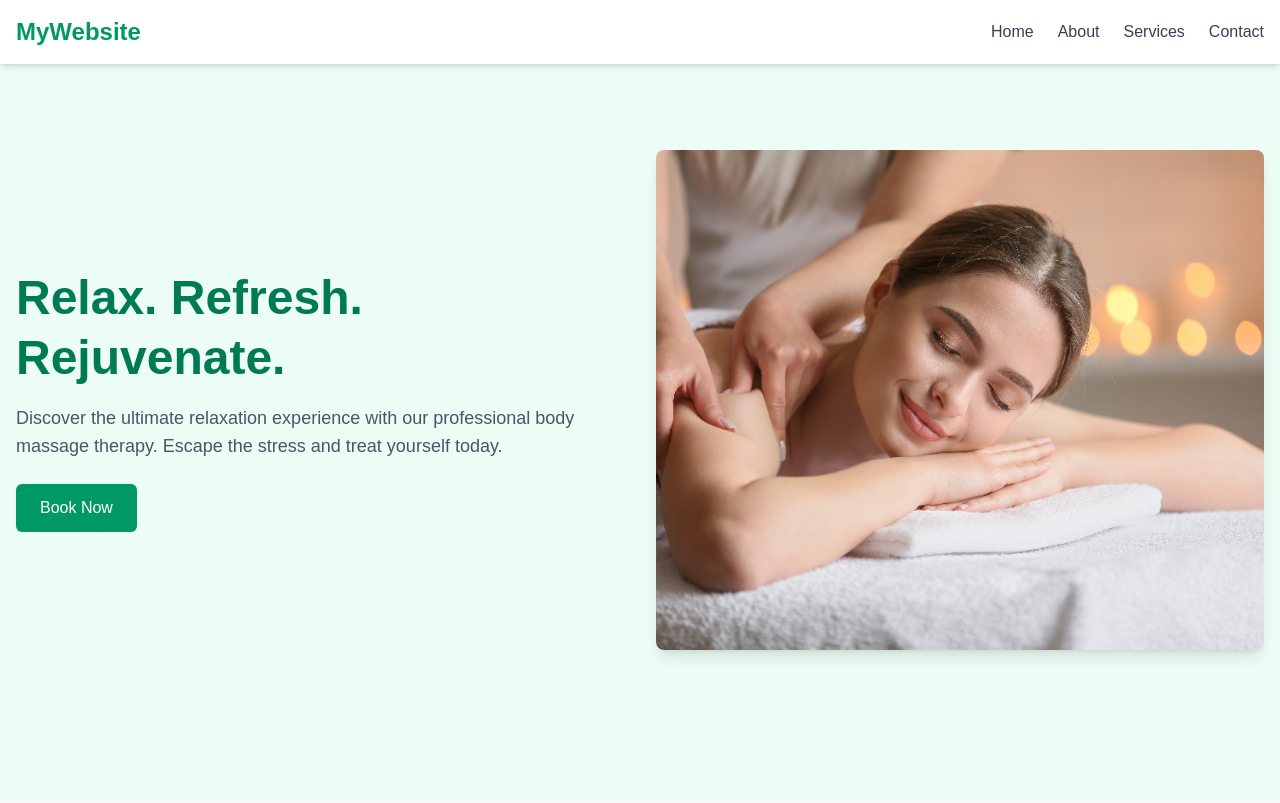
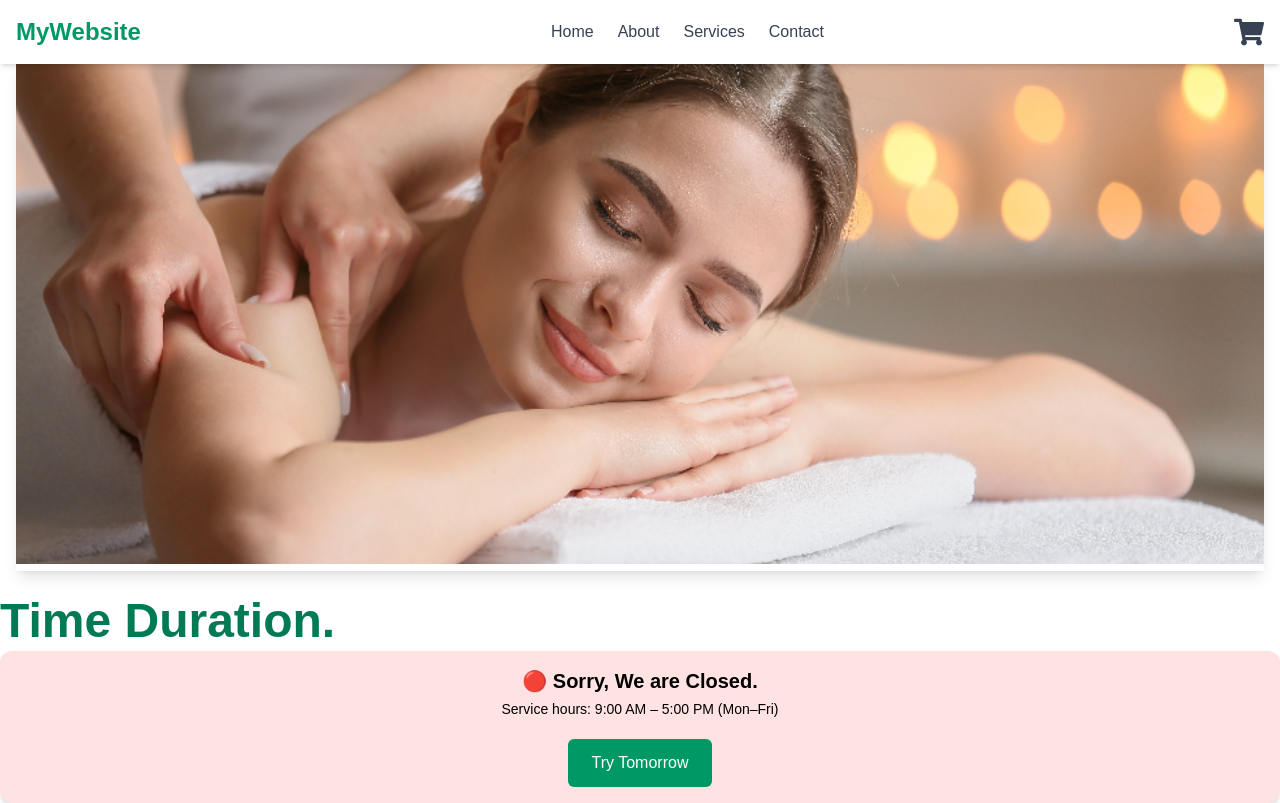
Before and after one commit to lokondey72/spa, a Next.js app: page / in a window 1280 px wide. Shown: the top 803 px of the page. Built offline with nearby package versions, Linux system fonts and the light colour scheme; grey boxes are pictures that could not be loaded.

Commit message:
2nd commit

```diff
--- a/package.json
+++ b/package.json
@@ -14,7 +14,9 @@
     "next": "15.2.4",
     "react": "^19.0.0",
     "react-dom": "^19.0.0",
-    "react-icons": "^5.5.0"
+    "react-icons": "^5.5.0",
+    "react-slick": "^0.30.3",
+    "slick-carousel": "^1.8.1"
   },
   "devDependencies": {
     "@eslint/eslintrc": "^3",
--- a/src/app/about/page.js
+++ b/src/app/about/page.js
@@ -4,7 +4,7 @@ import GoogleMap from "@/componants/GoogleMap";
 
 export default function AboutPage() {
   return (
-    <section className="bg-white min-h-screen py-20 px-4">
+    <section className="min-h-screen py-20 px-4">
       <div className="max-w-6xl mx-auto grid grid-cols-1 md:grid-cols-2 gap-10 items-center">
         {/* Text Section */}
         <div>
--- a/src/app/layout.js
+++ b/src/app/layout.js
@@ -2,6 +2,8 @@ import { Geist, Geist_Mono } from "next/font/google";
 import "./globals.css";
 import Navbar from "@/componants/Navber";
 import Footer from "@/componants/Footer";
+import "slick-carousel/slick/slick.css";
+import "slick-carousel/slick/slick-theme.css";
 
 const geistSans = Geist({
   variable: "--font-geist-sans",
--- a/src/app/page.js
+++ b/src/app/page.js
@@ -2,12 +2,14 @@ import Banner from "@/componants/Banner";
 import Image from "next/image";
 import ServicesPage from "./services/page";
 import AboutPage from "./about/page";
+import TimeDuration from "@/componants/TimeDuration";
 
 export default function Home() {
   return (
     <main>
       <div>
         <Banner />
+        <TimeDuration />
         <ServicesPage />
         <AboutPage />
       </div>
--- /dev/null
+++ b/src/app/product/page.js
@@ -0,0 +1,57 @@
+"use client";
+
+import Head from "next/head";
+import Image from "next/image";
+
+export default function ProductPage() {
+  return (
+    <>
+      <Head>
+        <title>ShopEase | Wireless Headphones</title>
+        <meta
+          name="description"
+          content="Premium wireless headphones with noise-cancellation and 30-hour battery life."
+        />
+      </Head>
+
+      <main className="min-h-screen bg-gray-50 pt-20 px-4 sm:px-6 lg:px-20">
+        <div className="max-w-6xl mx-auto grid grid-cols-1 md:grid-cols-2 gap-10 items-start">
+          {/* Product Image */}
+          <div className="w-full relative h-96 md:h-[500px] rounded-2xl overflow-hidden shadow-lg">
+            <Image
+              src="/product.jpg"
+              alt="Wireless Headphones"
+              fill
+              className="object-cover"
+              priority
+            />
+          </div>
+
+          {/* Product Info */}
+          <div className="w-full">
+            <h1 className="text-3xl font-bold mb-4 text-gray-800">
+              Wireless Noise-Cancelling Headphones
+            </h1>
+            <p className="text-gray-600 mb-6">
+              Elevate your audio experience with immersive sound, all-day
+              comfort, and long-lasting battery life.
+            </p>
+            <div className="text-2xl font-bold text-rose-600 mb-6">$149.99</div>
+            <button className="bg-rose-600 text-white px-6 py-3 rounded-full font-semibold hover:bg-rose-700 transition">
+              Add to Cart
+            </button>
+
+            {/* Specs */}
+            <ul className="mt-8 text-gray-700 text-sm space-y-2 list-disc list-inside">
+              <li>Bluetooth 5.2</li>
+              <li>Active Noise Cancellation</li>
+              <li>Up to 30 Hours Battery</li>
+              <li>USB-C Fast Charging</li>
+              <li>Touch Controls</li>
+            </ul>
+          </div>
+        </div>
+      </main>
+    </>
+  );
+}
--- a/src/app/services/page.js
+++ b/src/app/services/page.js
@@ -38,7 +38,7 @@ const services = [
 
 export default function ServicesPage() {
   return (
-    <section className="bg-gray-50 min-h-screen py-20 px-4">
+    <section className="min-h-screen py-20 px-4">
       <div className="max-w-6xl mx-auto text-center">
         <h2 className="text-4xl font-bold text-emerald-700 mb-4">Our Services</h2>
         <p className="text-gray-600 mb-12">
--- a/src/componants/Banner.js
+++ b/src/componants/Banner.js
@@ -1,43 +1,47 @@
 "use client";
 
 import Image from "next/image";
-import Link from "next/link";
+import Slider from "react-slick";
+import "slick-carousel/slick/slick.css";
+import "slick-carousel/slick/slick-theme.css";
 
 export default function Banner() {
+  const settings = {
+    dots: true,
+    infinite: true,
+    autoplay: true,
+    autoplaySpeed: 3000,
+    speed: 1000,
+    slidesToShow: 1,
+    slidesToScroll: 1,
+    arrows: false,
+    pauseOnHover: true,
+  };
+
+  const slides = [
+    { id: 1, image: "/massage-therapy-img.jpg", alt: "Slide 1" },
+    { id: 2, image: "/spa-massage_img.jpg", alt: "Slide 2" },
+    { id: 3, image: "/massage-therapy-img.jpg", alt: "Slide 3" },
+  ];
+
   return (
-    <section className="bg-emerald-50 min-h-screen flex items-center">
-      <div className="max-w-7xl mx-auto px-4 py-16 grid md:grid-cols-2 gap-8 items-center">
-        {/* Text Content */}
-        <div>
-          <h1 className="text-4xl md:text-5xl font-bold text-emerald-700 leading-tight">
-            Relax. Refresh. Rejuvenate.
-          </h1>
-          <p className="mt-4 text-lg text-gray-600">
-            Discover the ultimate relaxation experience with our professional
-            body massage therapy. Escape the stress and treat yourself today.
-          </p>
-
-          <div className="mt-6">
-            <Link
-              href="/book"
-              className="inline-block bg-emerald-600 text-white px-6 py-3 rounded-md hover:bg-emerald-700 transition"
-            >
-              Book Now
-            </Link>
-          </div>
-        </div>
-
-        {/* Image Section */}
-        <div className="relative w-full h-80 md:h-[500px]">
-          <Image
-            src="/spa-massage_img.jpg"
-            alt="Massage therapy"
-            layout="fill"
-            objectFit="cover"
-            className="rounded-lg shadow-lg"
-            priority
-          />
-        </div>
+    <section className="w-full max-w-7xl mx-auto px-4 pt-16">
+      <div className="overflow-hidden shadow-lg">
+        <Slider {...settings}>
+          {slides.map((slide) => (
+            <div key={slide.id}>
+              <div className="relative w-full h-[250px] sm:h-[350px] md:h-[500px]">
+                <Image
+                  src={slide.image}
+                  alt={slide.alt}
+                  fill
+                  className="object-cover"
+                  priority
+                />
+              </div>
+            </div>
+          ))}
+        </Slider>
       </div>
     </section>
   );
--- a/src/componants/Navber.js
+++ b/src/componants/Navber.js
@@ -1,17 +1,18 @@
-'use client';
+"use client";
 
-import { useState } from 'react';
-import Link from 'next/link';
-import { Menu, X } from 'lucide-react'; // Install lucide-react or use another icon set
+import Link from "next/link";
+import { useState } from "react";
+import { FaShoppingCart } from "react-icons/fa";
+import { Menu, X } from "lucide-react"; // Install lucide-react or use another icon set
 
 export default function Navbar() {
   const [isOpen, setIsOpen] = useState(false);
 
   const links = [
-    { name: 'Home', href: '/' },
-    { name: 'About', href: '/about' },
-    { name: 'Services', href: '/services' },
-    { name: 'Contact', href: '/contact' },
+    { name: "Home", href: "/" },
+    { name: "About", href: "/about" },
+    { name: "Services", href: "/services" },
+    { name: "Contact", href: "/contact" },
   ];
 
   return (
@@ -34,6 +35,9 @@ export default function Navbar() {
             </Link>
           ))}
         </nav>
+        <Link href="/choice" className="text-3xl text-gray-700 hover:text-emerald-600 transition-colors">
+        <FaShoppingCart  />
+        </Link>
 
         {/* Mobile Menu Button */}
         <button
--- /dev/null
+++ b/src/componants/OpenStatus.js
@@ -0,0 +1,65 @@
+"use client";
+
+import React, { useEffect, useState } from "react";
+import Link from "next/link";
+
+const OpenStatus = () => {
+  // Set opening and closing time (24-hour format)
+  const openingHour = 9; // 9 AM
+  const closingHour = 17; // 5 PM
+
+  // Set days open (0 = Sunday, 6 = Saturday)
+  const openDays = [1, 2, 3, 4, 5,6]; // Monday to Friday
+
+  const [isOpen, setIsOpen] = useState(false);
+
+  useEffect(() => {
+    const checkOpenStatus = () => {
+      const now = new Date();
+      const currentHour = now.getHours();
+      const currentDay = now.getDay();
+
+      const openNow =
+        openDays.includes(currentDay) &&
+        currentHour >= openingHour &&
+        currentHour < closingHour;
+
+      setIsOpen(openNow);
+    };
+
+    checkOpenStatus();
+
+    // Optional: update every minute
+    const interval = setInterval(checkOpenStatus, 60000);
+    return () => clearInterval(interval);
+  }, []);
+
+  return (
+    <div
+      className={`text-center p-4 rounded-xl shadow-md text-black ${
+        isOpen ? "bg-green-100" : "bg-red-100"
+      }`}
+    >
+      <h2 className="text-xl font-semibold">
+        {isOpen ? "🟢 We are Open now!" : "🔴 Sorry, We are Closed."}
+      </h2>
+      <p className="text-sm mt-1">Service hours: 9:00 AM – 5:00 PM (Mon–Fri)</p>
+      <h3 className="pt-5">
+        {isOpen ? (
+          <Link
+            href="/book"
+            className="inline-block bg-emerald-600 text-white px-6 py-3 rounded-md hover:bg-emerald-700 transition"
+          >
+            Book a Session
+          </Link>
+        ) : (
+          <p className="inline-block bg-emerald-600 text-white px-6 py-3 rounded-md hover:bg-emerald-700 transition">
+            Try Tomorrow
+          </p>
+        )}
+      </h3>
+    </div>
+  );
+};
+
+export default OpenStatus;
--- /dev/null
+++ b/src/componants/TimeDuration.js
@@ -0,0 +1,29 @@
+"use client";
+
+import OpenStatus from "./OpenStatus";
+import Link from "next/link";
+
+const TimeDuration = () => {
+  return (
+    <div className="container">
+      {/* Time Duration */}
+      <div className="py-5">
+        <h1 className="text-2xl md:text-5xl font-bold text-emerald-700 leading-tight">
+          Time Duration.
+        </h1>
+        <OpenStatus />
+
+        {/* <div className="mt-6">
+          <Link
+            href="/book"
+            className="inline-block bg-emerald-600 text-white px-6 py-3 rounded-md hover:bg-emerald-700 transition"
+          >
+            Book
+          </Link>
+        </div> */}
+      </div>
+    </div>
+  );
+};
+
+export default TimeDuration;
```
Also changed, not shown: src/app/choice/page.js (added, +76 -0 lines), src/componants/products/Product_1.js (added, +57 -0 lines), 1 other file (tests, documents, lock files or other folders).
